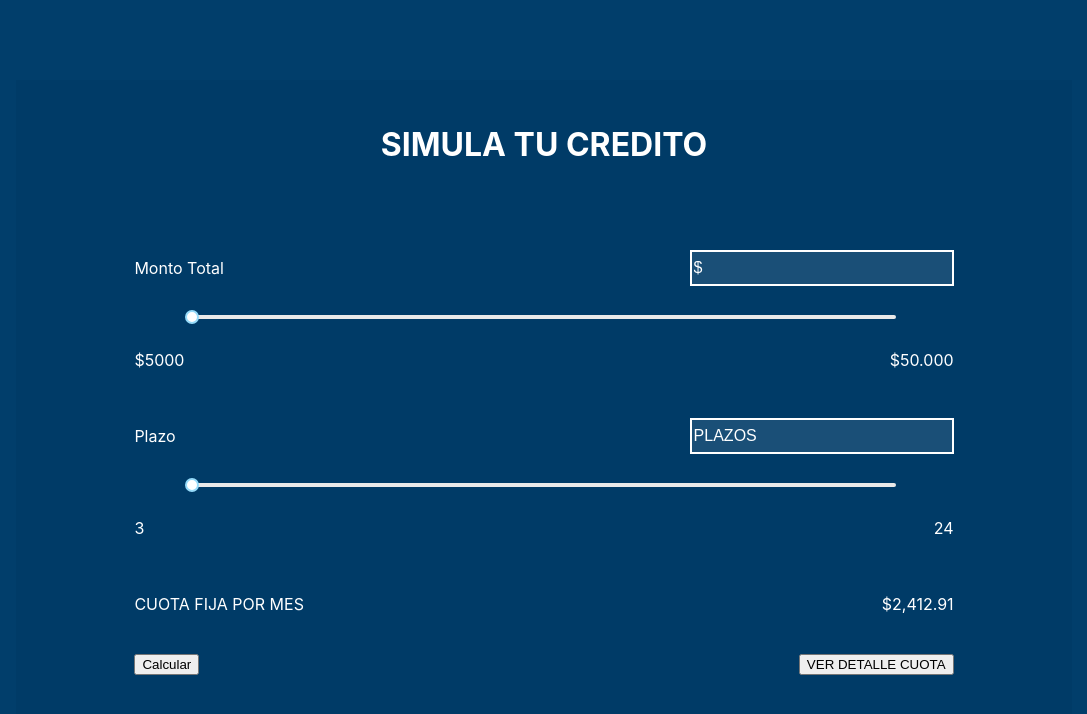
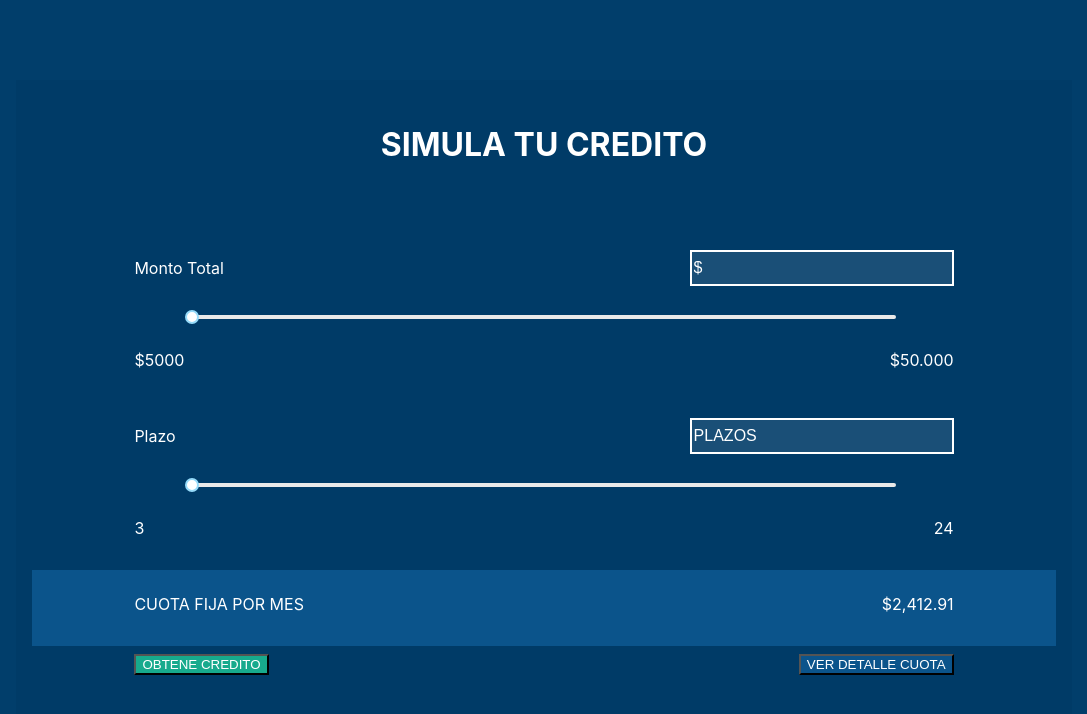
Before and after one commit to williamsccs/DigBangReactJS, a React (Create React App) app: page / in a window 1280 px wide. Shown: the top 714 px of the page, without its empty margins (96-1183 px from the left). Built offline with nearby package versions, Linux system fonts and the light colour scheme.

Commit message:
- div con los css descuadrados

```diff
--- a/src/assets/styles/components/Calculadora.css
+++ b/src/assets/styles/components/Calculadora.css
@@ -56,3 +56,14 @@
   ::placeholder {
     color: white;
   }
+  .button1{
+ background-color: #17aa8d ;
+ color: white;
+}
+.button2{
+    background-color: #0b548b;
+    color: white;
+   }
+   .containerFinal{
+       background-color: #0b548b;
+   }
--- a/src/components/Calculadora.jsx
+++ b/src/components/Calculadora.jsx
@@ -29,14 +29,16 @@ const Calculadora = () => (
         <p className ='p'>24</p>
         </div>
 
-        <div className= 'row'>
-        <p className ='p'>CUOTA FIJA POR MES</p>
-        <p className ='p'>$2,412.91</p>
+        <div className='containerFinal'>
+            <div className= 'row'>
+                <p className ='p'>CUOTA FIJA POR MES</p>
+                <p className ='p'>$2,412.91</p>
+            </div>
         </div>
 
         <div className= 'row'>
-            <button>Calcular</button>
-            <button>VER DETALLE CUOTA</button>
+            <button className='button1'>OBTENE CREDITO</button>
+            <button className='button2'>VER DETALLE CUOTA</button>
         </div>
 
         </div>
```
Also changed, not shown: 1 other file (tests, documents, lock files or other folders).
